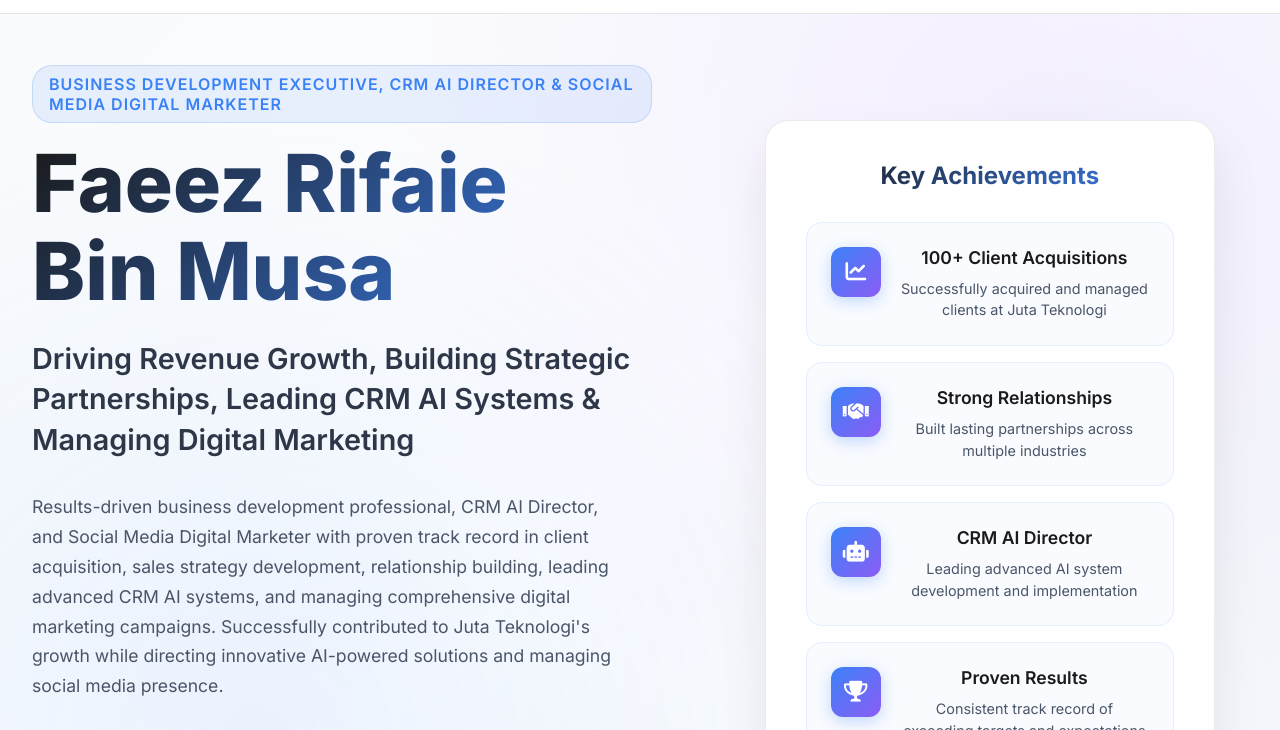
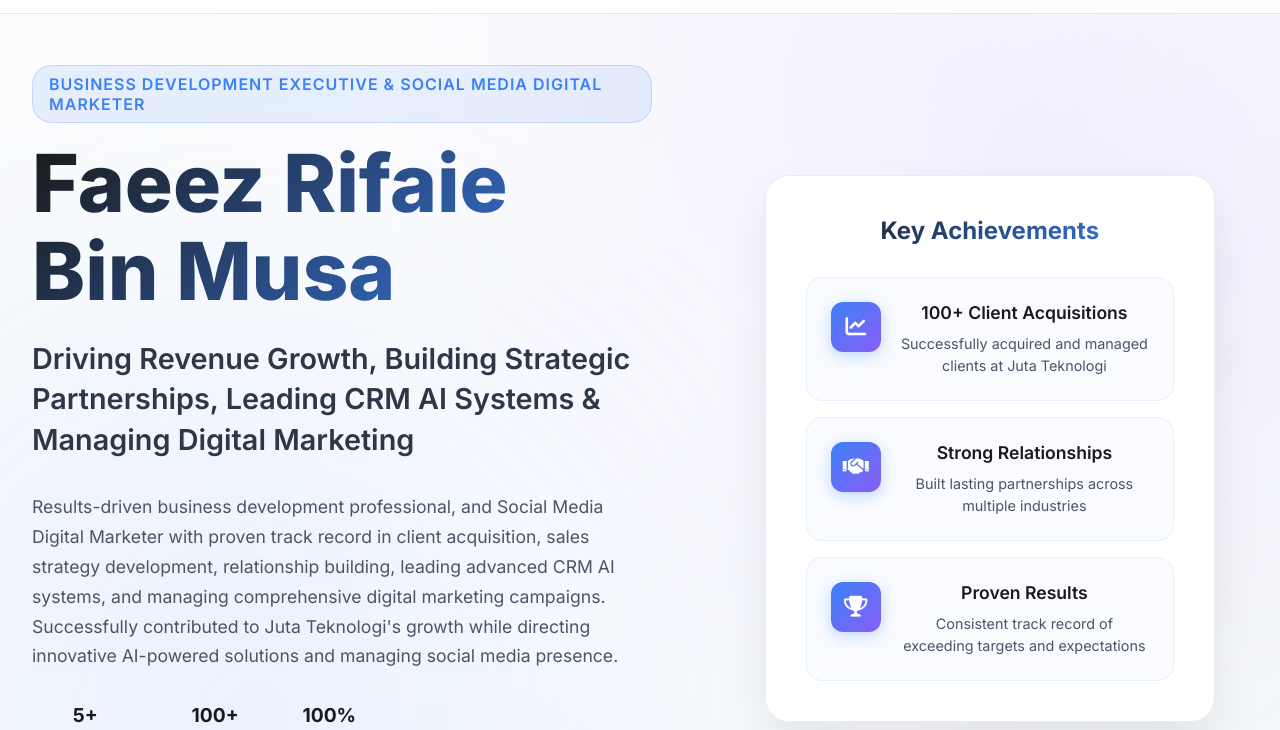
Before and after one commit to ferazfhansurie/ungdaka, a website: page index.html in a window 1280 px wide. Shown: the part 55-785 px from the top of the page. Drawn offline with Linux system fonts and the light colour scheme; animation ran at ten frames a second.

Commit message:
Remove CRM AI Director references from resume - cleaned up job descriptions and achievements

```diff
--- a/index.html
+++ b/index.html
@@ -3,7 +3,7 @@
 <head>
     <meta charset="UTF-8">
     <meta name="viewport" content="width=device-width, initial-scale=1.0">
-    <title>Faeez Rifaie Bin Musa | Business Development Professional, CRM AI Director & Social Media Digital Marketer</title>
+    <title>Faeez Rifaie Bin Musa | Business Development Professional & Social Media Digital Marketer</title>
     <link rel="stylesheet" href="styles.css">
     <link href="https://cdnjs.cloudflare.com/ajax/libs/font-awesome/6.0.0/css/all.min.css" rel="stylesheet">
     <link href="https://fonts.googleapis.com/css2?family=Inter:wght@300;400;500;600;700;800&display=swap" rel="stylesheet">
@@ -35,7 +35,7 @@
         <div class="hero-container">
             <div class="hero-content">
                 <div class="hero-intro">
-                    <span class="intro-text">Business Development Executive, CRM AI Director & Social Media Digital Marketer</span>
+                    <span class="intro-text">Business Development Executive & Social Media Digital Marketer</span>
                 </div>
                 <h1 class="hero-name">Faeez Rifaie Bin Musa</h1>
                 <div class="hero-tagline">
@@ -43,7 +43,7 @@
                 </div>
                 <div class="hero-description">
                     <p>
-                        Results-driven business development professional, CRM AI Director, and Social Media Digital Marketer with proven track record in
+                        Results-driven business development professional, and Social Media Digital Marketer with proven track record in
                         client acquisition, sales strategy development, relationship building, leading advanced CRM AI systems, and managing comprehensive digital marketing campaigns.
                         Successfully contributed to Juta Teknologi's growth while directing innovative AI-powered solutions and managing social media presence.
                     </p>
@@ -95,15 +95,6 @@
                             <div class="achievement-text">
                                 <h4>Strong Relationships</h4>
                                 <p>Built lasting partnerships across multiple industries</p>
-                            </div>
-                        </div>
-                        <div class="achievement-item">
-                            <div class="achievement-icon">
-                                <i class="fas fa-robot"></i>
-                            </div>
-                            <div class="achievement-text">
-                                <h4>CRM AI Director</h4>
-                                <p>Leading advanced AI system development and implementation</p>
                             </div>
                         </div>
                         <div class="achievement-item">
@@ -217,20 +208,17 @@
                             <span class="timeline-date">March 2023 – August 2024</span>
                     </div>
                         <div class="timeline-description">
-                            <p>Leading business development initiatives, directing CRM AI System development, and managing social media digital marketing for AI-powered WhatsApp automation solutions</p>
+                            <p>Leading business development initiatives and managing social media digital marketing for AI-powered WhatsApp automation solutions</p>
                             <ul>
-                                <li><strong>Director of CRM AI System:</strong> Led the development and implementation of advanced CRM AI systems</li>
                                 <li><strong>Social Media Digital Marketer:</strong> Managed and executed comprehensive social media marketing campaigns across multiple platforms</li>
                                 <li>Assisted in client acquisition and relationship management</li>
                                 <li>Supported sales team with lead generation and qualification</li>
                                 <li>Helped develop business strategies for WhatsApp AI chatbot solutions</li>
                                 <li>Contributed to company growth serving 100+ clients in first 3 months</li>
-                                <li>Oversaw CRM AI system architecture and integration processes</li>
                                 <li>Created engaging social media content and managed brand presence online</li>
                             </ul>
                         </div>
                         <div class="timeline-skills">
-                            <span class="skill-tag">CRM AI Director</span>
                             <span class="skill-tag">Social Media Marketing</span>
                             <span class="skill-tag">Digital Marketing</span>
                             <span class="skill-tag">Business Development</span>
```
Also changed, not shown: resume-pdf.html (+2 -4 lines).
